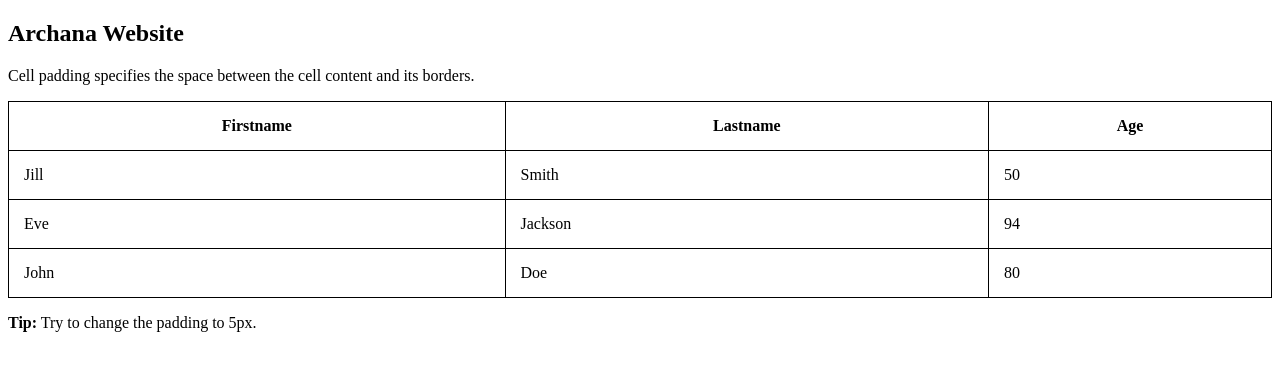
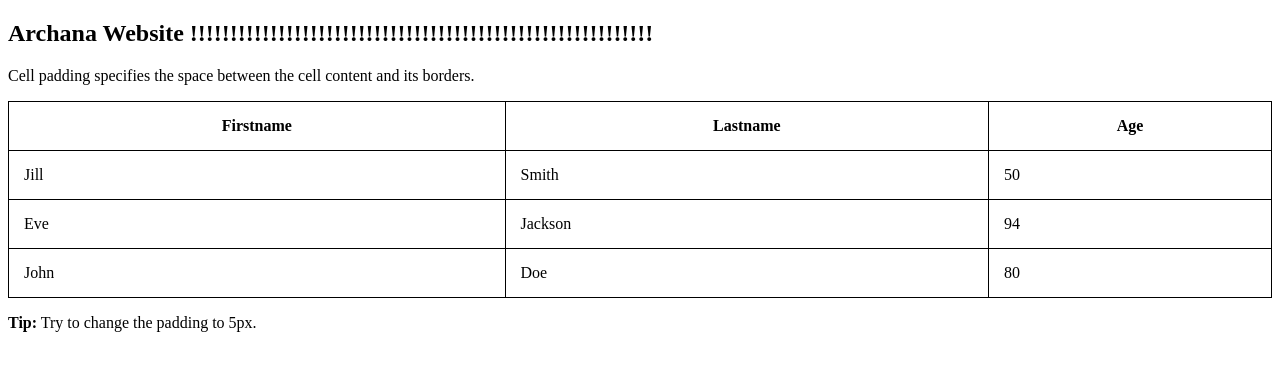
Before and after one commit to kavita346/trainerwebsite, a plain HTML site: page index.html in a window 1280 px wide. Drawn offline with Linux system fonts and the light colour scheme.

Commit message:
Update index.html

```diff
--- a/index.html
+++ b/index.html
@@ -13,7 +13,7 @@ th, td {
 </head>
 <body>
 
-<h2>Archana Website</h2>
+<h2>Archana Website !!!!!!!!!!!!!!!!!!!!!!!!!!!!!!!!!!!!!!!!!!!!!!!!!!!!!!!!!!</h2>
 <p>Cell padding specifies the space between the cell content and its borders.</p>
 
 <table style="width:100%">
```
